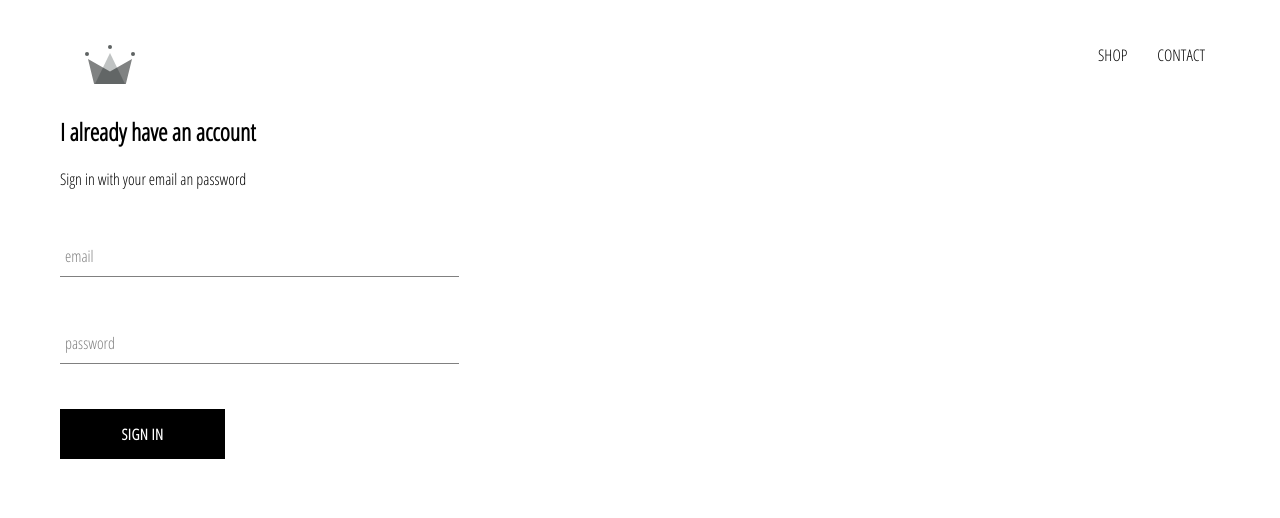
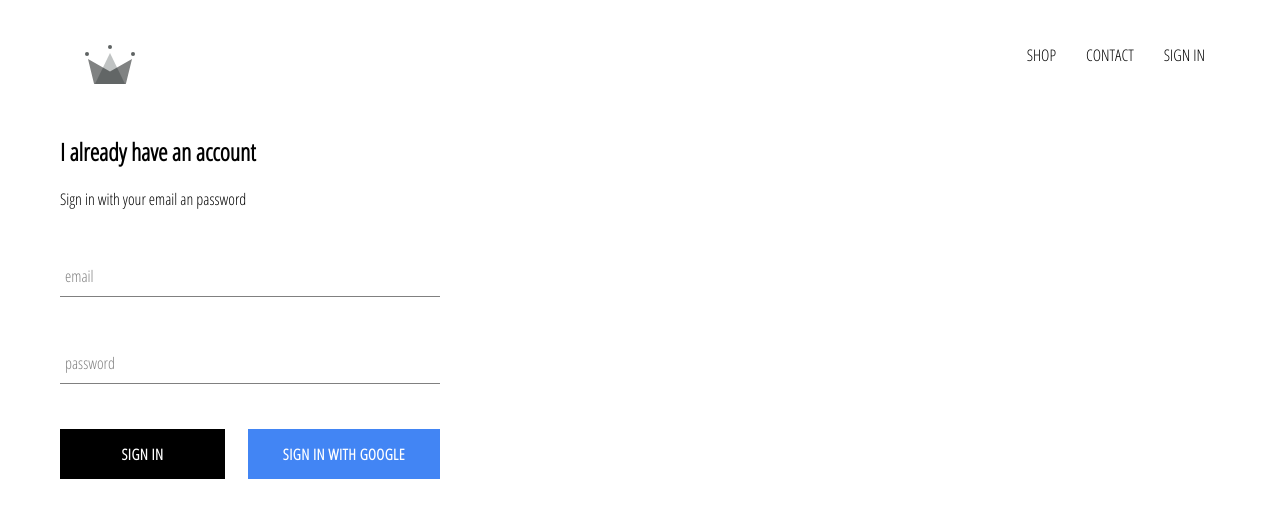
Before and after one commit to ichent/react-crwn-clothing, a React (Create React App) app: page /signin in a window 1280 px wide. Shown: the top 518 px of the page. Built offline with nearby package versions, Linux system fonts and the light colour scheme; no server answers.

Commit message:
added firebase singing

```diff
--- a/package.json
+++ b/package.json
@@ -6,6 +6,7 @@
     "@testing-library/jest-dom": "^4.2.4",
     "@testing-library/react": "^9.5.0",
     "@testing-library/user-event": "^7.2.1",
+    "firebase": "^7.14.2",
     "node-sass": "^4.13.1",
     "react": "^16.13.1",
     "react-dom": "^16.13.1",
--- a/src/App.css
+++ b/src/App.css
@@ -7,3 +7,7 @@
   text-decoration: none;
   color: black;
 }
+
+* {
+  box-sizing: border-box;
+}
--- a/src/App.js
+++ b/src/App.js
@@ -3,22 +3,48 @@
 
 import "./App.css";
 
-import HeaderComponent from "./components/header/header.component";
+import Header from "./components/header/header.component";
 import SingInAndSignUpPage from "./pages/sing-in-and-sign-up/sing-in-and-sign-up-component";
 import ShopPage from "./pages/shop/shop.component";
 import HomePage from './pages/homepage/homepage.component';
 
-function App() {
+import { auth } from "../src/firebase/firebase.utils";
+
+class App extends React.Component {
+    constructor(props) {
+        super(props);
+
+        this.state = {
+            currentUser: null
+        }
+    }
+
+    unsubscribeFromAuth = null;
+
+    componentDidMount() {
+        this.unsubscribeFromAuth = auth.onAuthStateChanged(user => {
+            this.setState({ currentUser: user });
+
+            console.log(user);
+        })
+    }
+
+    componentWillUnmount() {
+        this.unsubscribeFromAuth();
+    }
+
+    render() {
         return (
             <div>
-          <HeaderComponent/>
+                <Header currentUser={this.state.currentUser}/>
                 <Switch>
                     <Route exact path='/' component={HomePage}></Route>
                     <Route exact path='/shop' component={ShopPage}></Route>
                     <Route exact path='/signin' component={SingInAndSignUpPage}></Route>
                 </Switch>
             </div>
-  );
+        )
+    };
 }
 
 export default App;
--- a/src/components/custom-button/custom-button.component.jsx
+++ b/src/components/custom-button/custom-button.component.jsx
@@ -2,11 +2,9 @@
 
 import "./custom-button.styles.scss";
 
-const CustomButton = ({ children, ...otherProps }) => (
-    <button className="custom-button">
-        {
-            children
-        }
+const CustomButton = ({ children, isGoogleSignIn, ...otherProps }) => (
+    <button className={`${isGoogleSignIn ? 'google-sign-in' : ''} custom-button`} {...otherProps}>
+        {children}
     </button>
 )
 
--- a/src/components/custom-button/custom-button.styles.scss
+++ b/src/components/custom-button/custom-button.styles.scss
@@ -19,4 +19,14 @@
     color: black;
     border: 1px solid black;
   }
+
+  &.google-sign-in {
+    background-color: #4285f4;
+    color: white;
+
+    &:hover {
+      background-color: #357ae8;
+      border: none;
+    }
+  }
 }
--- a/src/components/header/header.component.jsx
+++ b/src/components/header/header.component.jsx
@@ -1,11 +1,12 @@
 import React from 'react';
 import { Link } from 'react-router-dom';
+import { auth } from '../../firebase/firebase.utils';
 
-import { ReactComponent as Logo} from '../../assets/original.svg';
+import { ReactComponent as Logo } from '../../assets/original.svg';
 
 import './header.styles.scss';
 
-const HeaderComponent = () => (
+const Header = ({ currentUser }) => (
     <div className='header'>
         <Link to='/' className='logo-container'>
             <Logo className='logo'/>
@@ -17,8 +18,15 @@
             <Link to='/contact' className='option'>
                 CONTACT
             </Link>
+            {currentUser ? (
+                <div className="option" onClick={() => auth.signOut()}>
+                    SING OUT
+                </div>
+            ) : (
+                <Link className="option" to="/signin">SIGN IN</Link>
+            )}
         </div>
     </div>
 )
 
-export default HeaderComponent;
+export default Header;
--- a/src/components/header/header.styles.scss
+++ b/src/components/header/header.styles.scss
@@ -20,6 +20,7 @@
 
         .option {
             padding: 10px 15px;
+            cursor: pointer;
         }
     }
 }
--- a/src/components/sign-in/sign-in-component.jsx
+++ b/src/components/sign-in/sign-in-component.jsx
@@ -3,6 +3,7 @@
 import './sign-in-component.scss';
 import FormInput from "../form-input/form-input.component";
 import CustomButton from "../custom-button/custom-button.component";
+import {signInWithGoogle} from "../../firebase/firebase.utils";
 
 class SignInComponent extends React.Component {
     constructor(props) {
@@ -49,7 +50,13 @@
                         onChange={this.handleChange}
                         label='password'
                     />
-                    <CustomButton type="submit">Sign in</CustomButton>
+                    <div className="buttons">
+                        <CustomButton type="submit">Sign in</CustomButton>
+                        <CustomButton onClick={signInWithGoogle} isGoogleSignIn>
+                            {' '}
+                            Sign In With Google{' '}
+                        </CustomButton>
+                    </div>
                 </form>
             </div>
         )
--- a/src/components/sign-in/sign-in-component.scss
+++ b/src/components/sign-in/sign-in-component.scss
@@ -1,3 +1,14 @@
 .sign-in {
-    width: 30vw;
+    width: 380px;
+    display: flex;
+    flex-direction: column;
+
+    .title {
+        margin: 10px 0;
+    }
+
+    .buttons {
+        display: flex;
+        justify-content: space-between;
+    }
 }
--- /dev/null
+++ b/src/firebase/firebase.utils.js
@@ -0,0 +1,26 @@
+import firebase from "firebase/app";
+import "firebase/firestore";
+import "firebase/auth";
+
+const firebaseConfig = {
+    apiKey: "AIzaSyBCwONysx-JVW4-XrNKJjwGFjTP1uryUjo",
+    authDomain: "react-clothes.firebaseapp.com",
+    databaseURL: "https://react-clothes.firebaseio.com",
+    projectId: "react-clothes",
+    storageBucket: "react-clothes.appspot.com",
+    messagingSenderId: "98299107838",
+    appId: "1:98299107838:web:930b9f658e473097e088af",
+    measurementId: "G-Z5W99SYK54"
+};
+
+firebase.initializeApp(firebaseConfig);
+
+export const auth = firebase.auth();
+export const firestore = firebase.firestore();
+
+const provider = new firebase.auth.GoogleAuthProvider();
+provider.setCustomParameters({ prompt: 'select_account'});
+
+export const signInWithGoogle = () => auth.signInWithPopup(provider);
+
+export default firebase;
```
Also changed, not shown: 1 other file (tests, documents, lock files or other folders). Lines whose indentation alone changed are shown as unchanged.
